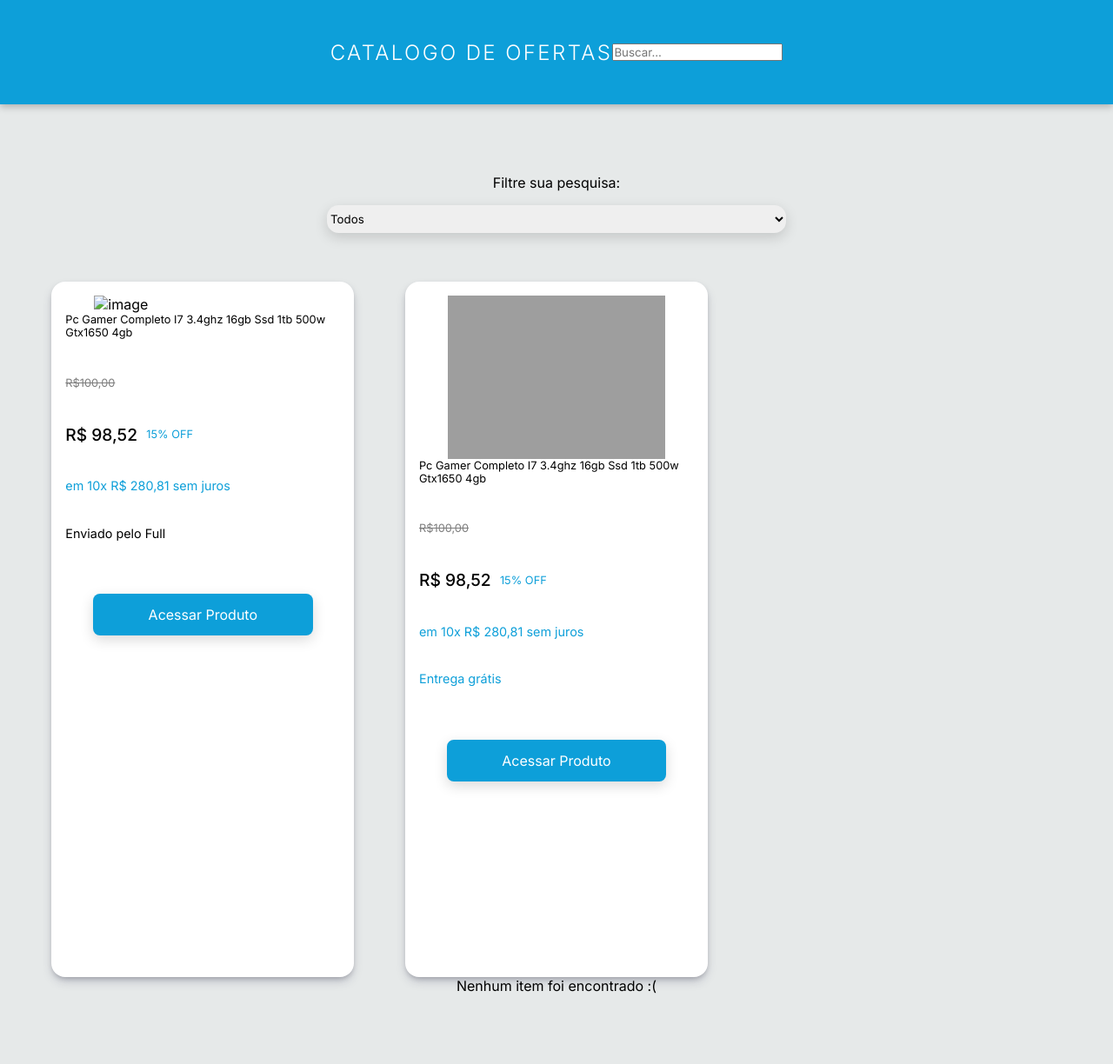
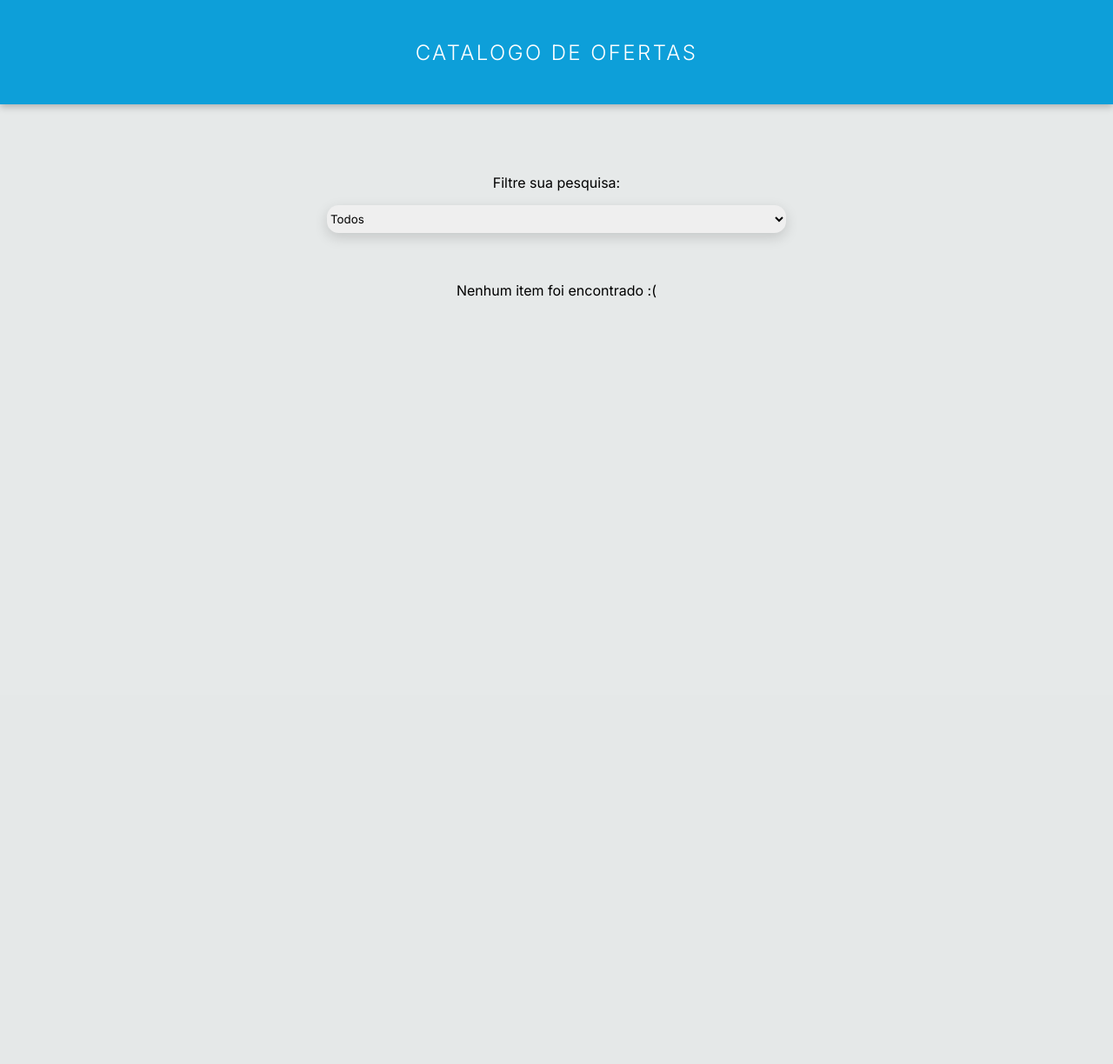
Before and after one commit to Pedro-Novais/desafio-catalogo-ofertas, a Django app: page / in a window 1280 px wide. Shown: the whole page at 87% size. After the commit the page ends 343 px from the top, so only its background shows below. Run offline with Django 5.2, Linux system fonts and the light colour scheme; data that the repository does not hold is empty; grey boxes are pictures that could not be loaded.

Commit message:
Style coding

```diff
--- a/desafio_catalogo_ofertas/src/api/_ProductApi.py
+++ b/desafio_catalogo_ofertas/src/api/_ProductApi.py
@@ -8,7 +8,7 @@ from django.http import JsonResponse
 from django.views import View
 
 from .utils import (
-    formate_value,
+    format_value,
     get_price_float,
     get_porcentage_discount
 )
@@ -47,8 +47,8 @@ class ProductApi(View):
             for product in products:
                 data = dict(zip(column_names, product))
 
-                price_full_formated = formate_value(value=data.get("price_full"))
-                price_with_discount_formated = formate_value(value=data.get("price_final"))
+                price_full_formated = format_value(value=data.get("price_full"))
+                price_with_discount_formated = format_value(value=data.get("price_final"))
                 porcentage_formated = get_porcentage_discount(data.get("porcentage_discount"))
                 price_float = get_price_float(data.get('price_full'))
 
@@ -72,5 +72,4 @@ class ProductApi(View):
             return list_products
 
         except Exception as e:
-            print("Erro ao resgatar dados do banco")
-            print(e)
+            print("Erro ao resgatar dados do banco: {}".format(e))
--- a/desafio_catalogo_ofertas/src/api/utils.py
+++ b/desafio_catalogo_ofertas/src/api/utils.py
@@ -1,6 +1,6 @@
 from typing import Literal
 
-def formate_value(value: str | None) -> float | Literal[None]:
+def format_value(value: str | None) -> float | Literal[None]:
     if not value:
         return None
 
--- a/desafio_catalogo_ofertas/src/templates/index.html
+++ b/desafio_catalogo_ofertas/src/templates/index.html
@@ -8,8 +8,7 @@
     <meta name="viewport" content="width=device-width, initial-scale=1.0">
     <title>Catalogo De Ofertas</title>
 
-    <!-- <link rel="stylesheet" href="{% static 'style.css' %}"> -->
-    <link rel="stylesheet" href="../static/style.css">
+    <link rel="stylesheet" href="{% static 'style.css' %}">
     <link rel="preconnect" href="https://fonts.googleapis.com">
     <link rel="preconnect" href="https://fonts.gstatic.com" crossorigin>
     <link
@@ -21,7 +20,6 @@
 <body>
     <header>
         <p>Catalogo De Ofertas</p>
-        <input type="text" id="search" placeholder="Buscar..." onkeyup="filterItems()">
     </header>
     <main>
         <div class="containerFilters">
@@ -30,7 +28,7 @@
                 <select id="filter">
                     <option value="all">Todos</option>
                     <option value="ship_free">Produtos com frete grátis</option>
-                    <option value="ship_full">Produtos entregues pelo Full</option>
+                    <option value="ship_full">Produtos com entrega Full</option>
                     <option value="max_prices">Maiores preços (Sem considerar descontos) </option>
                     <option value="min_prices">Menores preços (Sem considerar descontos)</option>
                     <option value="max_discount">Maior desconto percentual</option>
@@ -38,81 +36,12 @@
             </div>
         </div>
         <div class="containerProduct">
-            <div class="productCard">
-                <div class="containerImage">
-                    <img src="" alt="image">
-                </div>
-                <div class="containerInfo">
-                    <div class="line containerTitle">
-                        <p>Pc Gamer Completo I7 3.4ghz 16gb Ssd 1tb 500w Gtx1650 4gb</p>
-                    </div>
-
-                    <div class="line containerPriceFull">
-                        <span>R$100,00</span>
-                    </div>
-
-                    <div class="line containerPriceFinal">
-                        <p>R$ 98,52</p>
-                        <span>15% OFF</span>
-                    </div>
-
-                    <div class="line containerQuantitysIntalments">
-                        <p>em 10x R$ 280,81 sem juros</p>
-                    </div>
-
-                    <div class="line containerTypeShip">
-                        <span id="full">Enviado pelo Full</span>
-                    </div>
-
-                    <!-- <div class="line containerShipFree">
-                        <span id="free">Entrega grátis</span>
-                    </div> -->
-                    <div class="line containerButtonProduct">
-                        <a href="https://music.youtube.com/">Acessar Produto</a>
-                    </div>
-                </div>
-            </div>
-            <div class="productCard">
-                <div class="containerImage">
-                    <img src="https://http2.mlstatic.com/D_NQ_NP_773120-MLB73489476136_122023-O.webp" alt="image">
-                </div>
-                <div class="containerInfo">
-                    <div class="line containerTitle">
-                        <p>Pc Gamer Completo I7 3.4ghz 16gb Ssd 1tb 500w Gtx1650 4gb</p>
-                    </div>
-
-                    <div class="line containerPriceFull">
-                        <span>R$100,00</span>
-                    </div>
-
-                    <div class="line containerPriceFinal">
-                        <p>R$ 98,52</p>
-                        <span>15% OFF</span>
-                    </div>
-
-                    <div class="line containerQuantitysIntalments">
-                        <p>em 10x R$ 280,81 sem juros</p>
-                    </div>
-
-                    <!-- <div class="line containerTypeShip">
-                        <span id="full">Enviado pelo Full</span>
-                    </div> -->
-
-                    <div class="line containerShipFree">
-                        <span id="free">Entrega grátis</span>
-                    </div>
-                    <div class="line containerButtonProduct">
-                        <a href="https://music.youtube.com/">Acessar Produto</a>
-                    </div>
-                </div>
-            </div>
         </div>
     </main>
     <footer>
         <div></div>
     </footer>
     <script src="{% static 'index.js' %}" defer></script>
-    <!-- <script src="../static/index.js" defer></script> -->
 </body>
 
 </html>
```
